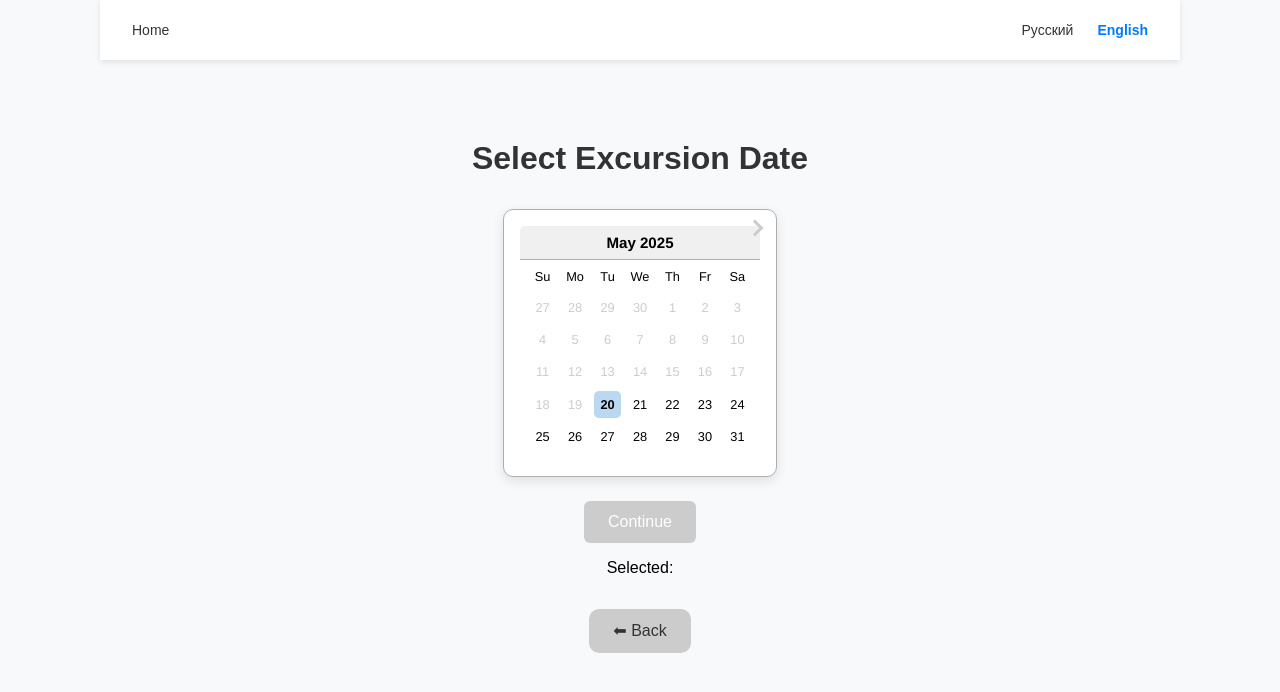
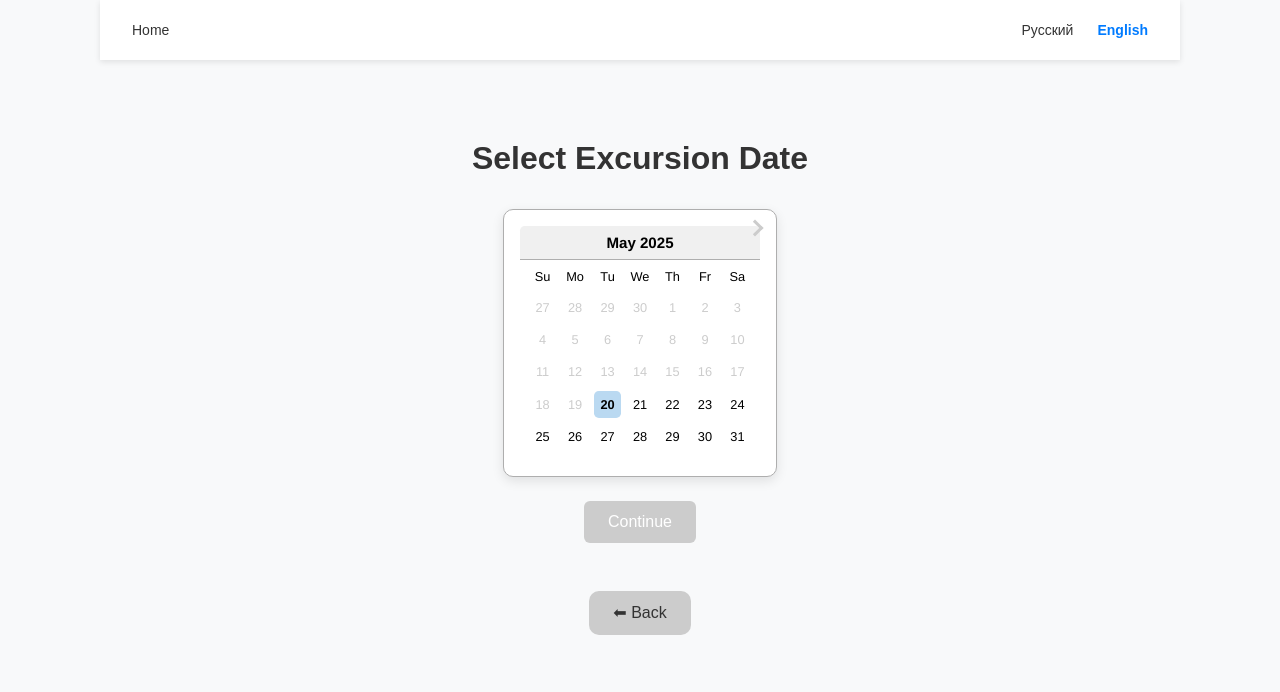
Before and after one commit to kuanysh-bk/kuks-booking, a React (Vite) app: page /excursions/1/1/date in a window 1280 px wide. Shown: the top 692 px of the page. Built offline with nearby package versions, Linux system fonts and the light colour scheme; no server answers.

Commit message:
delete selectedDate line in ExcursionDatePage

```diff
--- a/src/pages/ExcursionDatePage.jsx
+++ b/src/pages/ExcursionDatePage.jsx
@@ -68,7 +68,6 @@ const ExcursionDatePage = () => {
       >
         {t('booking.continue')}
       </button>
-      <p>Selected: {selectedDate?.toLocaleDateString()}</p>
       <BackButton />
     </div>
   );
```
